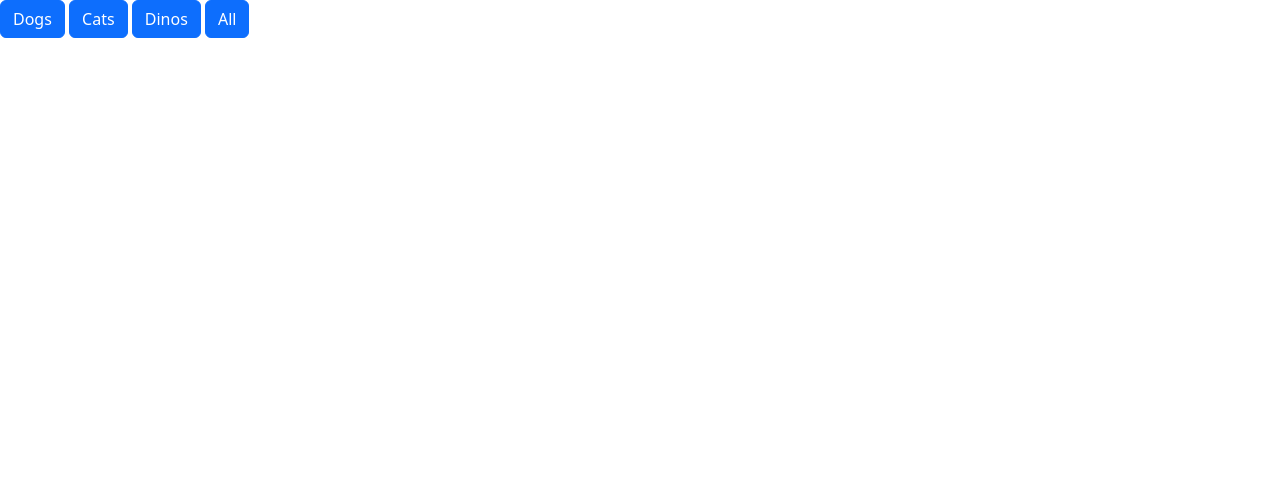
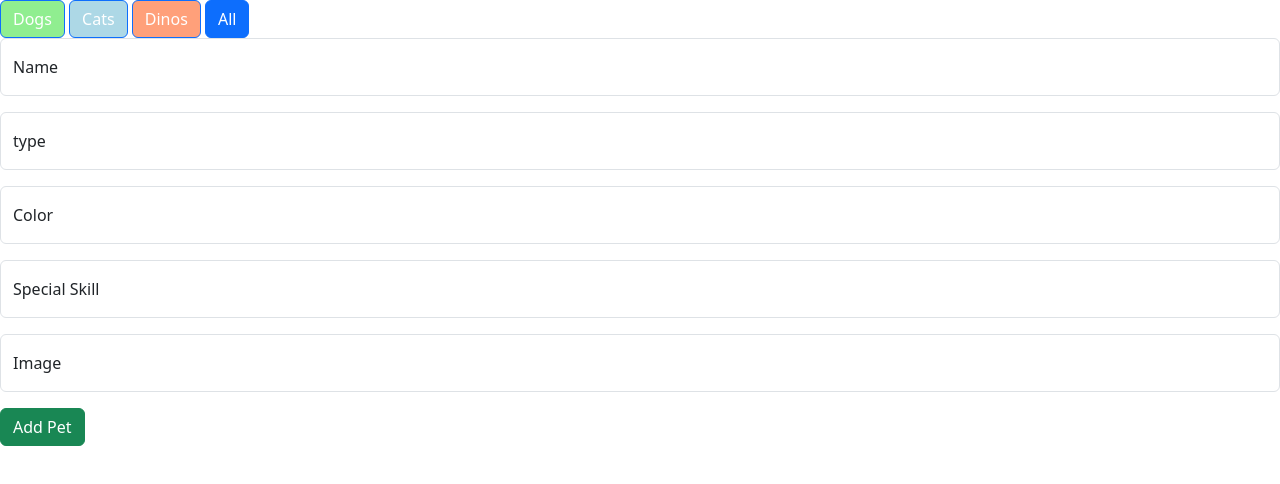
Before and after one commit to ahammer1/LAB-pet-adoption, a plain HTML site: page index.html in a window 1280 px wide. Drawn offline with nearby package versions, Linux system fonts and the light colour scheme.

Commit message:
adding pet

```diff
--- a/index.html
+++ b/index.html
@@ -21,6 +21,68 @@
     <button class="btn btn-primary" id="Dino">Dinos</button>
     <button class="btn btn-primary" id="All">All</button>
 
+<!--form elements-->
+    <form>
+      <div class="form-floating mb-3">
+        <input
+          type="text"
+          class="form-control"
+          id="name"
+          placeholder="Name"
+          required
+        />
+        <label for="floatingInput">Name</label>
+      </div>
+
+      <div class="form-floating mb-3">
+        <input
+          type="type"
+          class="form-control"
+          id="type"
+          placeholder="Cat"
+          required
+        />
+        <label for="floatingInput">type</label>
+      </div>
+
+      <div class="form-floating mb-3">
+        <input
+          type="text"
+          class="form-control"
+          id="Color"
+          placeholder="Color"
+          required
+        />
+        <label for="floatingInput"> Color</label>
+      </div>
+      <div class="form-floating mb-3">
+        <input
+          type="text"
+          class="form-control"
+          id="specialSkill"
+          placeholder="specialSkill"
+          required
+        />
+        <label for="floatingInput"> Special Skill</label>
+      </div>
+
+      <div class="form-floating mb-3">
+        <input
+          type="url"
+          class="form-control"
+          id="image"
+          placeholder="image"
+          required
+        />
+        <label for="floatingInput">Image</label>
+      </div>
+
+      <button type="submit" class="btn btn-success" id="form-submit">
+        Add Pet
+      </button>
+<!--end form elements-->
+
+
   <script src="https://cdn.jsdelivr.net/npm/bootstrap@5.3.0-alpha1/dist/js/bootstrap.bundle.min.js" integrity="sha384-w76AqPfDkMBDXo30jS1Sgez6pr3x5MlQ1ZAGC+nuZB+EYdgRZgiwxhTBTkF7CXvN" crossorigin="anonymous"></script>
   <script src="main.js"></script>
 
--- a/main.css
+++ b/main.css
@@ -7,5 +7,18 @@ body{
  flex-wrap: wrap;
   flex-direction: row;
   justify-content: space-between;
+}
 
+
+
+#Cat {
+  background-color: lightblue;
 }
+
+#Dog {
+  background-color: lightgreen;
+}
+
+#Dino {
+  background-color: lightsalmon;
+}
--- a/main.js
+++ b/main.js
@@ -264,6 +264,7 @@ domString +=
       <p class="card-text2">${pet.specialSkill}</p>
       <p class="card-text3">${pet.color}</p>
       <a href="#" class="btn btn-primary">Click Here to Adopt </a>
+      <button class="btn btn-danger" id="delete--${pet.id}">Delete
     </div>
   </div>
   `
@@ -279,7 +280,7 @@ const filter = (array, petType) => {
 
   for (const pet of pets) {
     if (pet.type === petType) {
-      petArray.push(pet);
+      petArray.push(pets);
     }
   }
   return petArray;
@@ -305,3 +306,37 @@ showDogsButton.addEventListener("click", () => {
   showAllButton.addEventListener("click", () => {;
   cardsOnDom(pets);
 });
+
+// below should create and delete
+
+const addpet = (event) => {
+  event.preventDefault();
+  // grabs values from form
+const name =document.querySelector(name);
+const type =document.querySelector(type);
+const specialSkill =document.querySelector(specialSkill);
+const color =document.querySelector(color);
+const imageUrl =document.querySelector(imageUrl);
+
+  //create an object from values
+const newpet ={
+  name: name.value,
+      color: color.value,
+      specialSkill: specialSkill.value,
+      type: type.value
+};
+
+  //push to pet array
+  pet.push(newpet)
+
+  //rerender with new pet
+  cardsOnDom(pets)
+};
+
+//add eventlistner
+
+const addPet = document.querySelector("#form-submit");
+addPet.addEventListener("click", (newpet));
+cardsOnDom(pets)
+
+//
```
